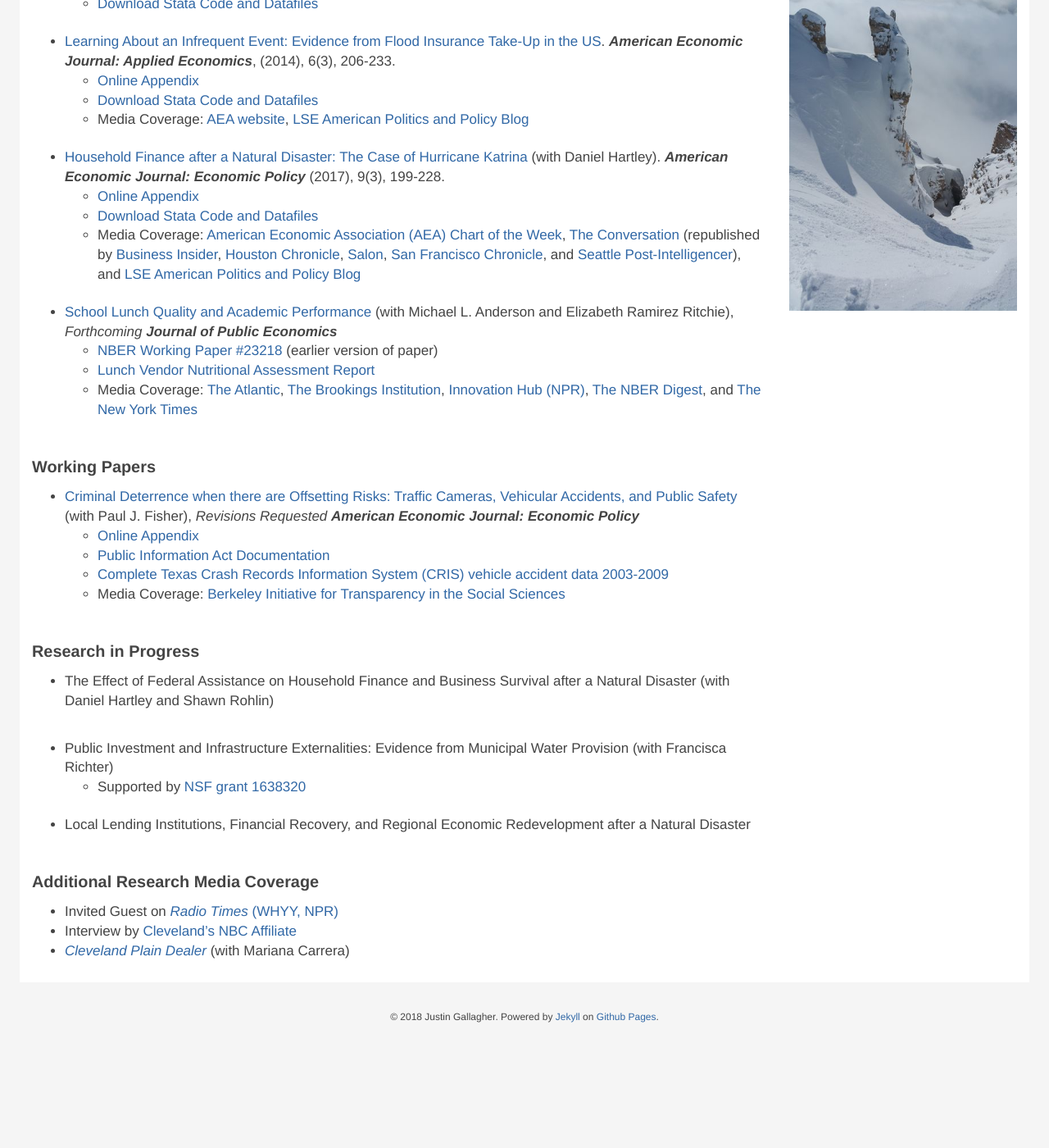
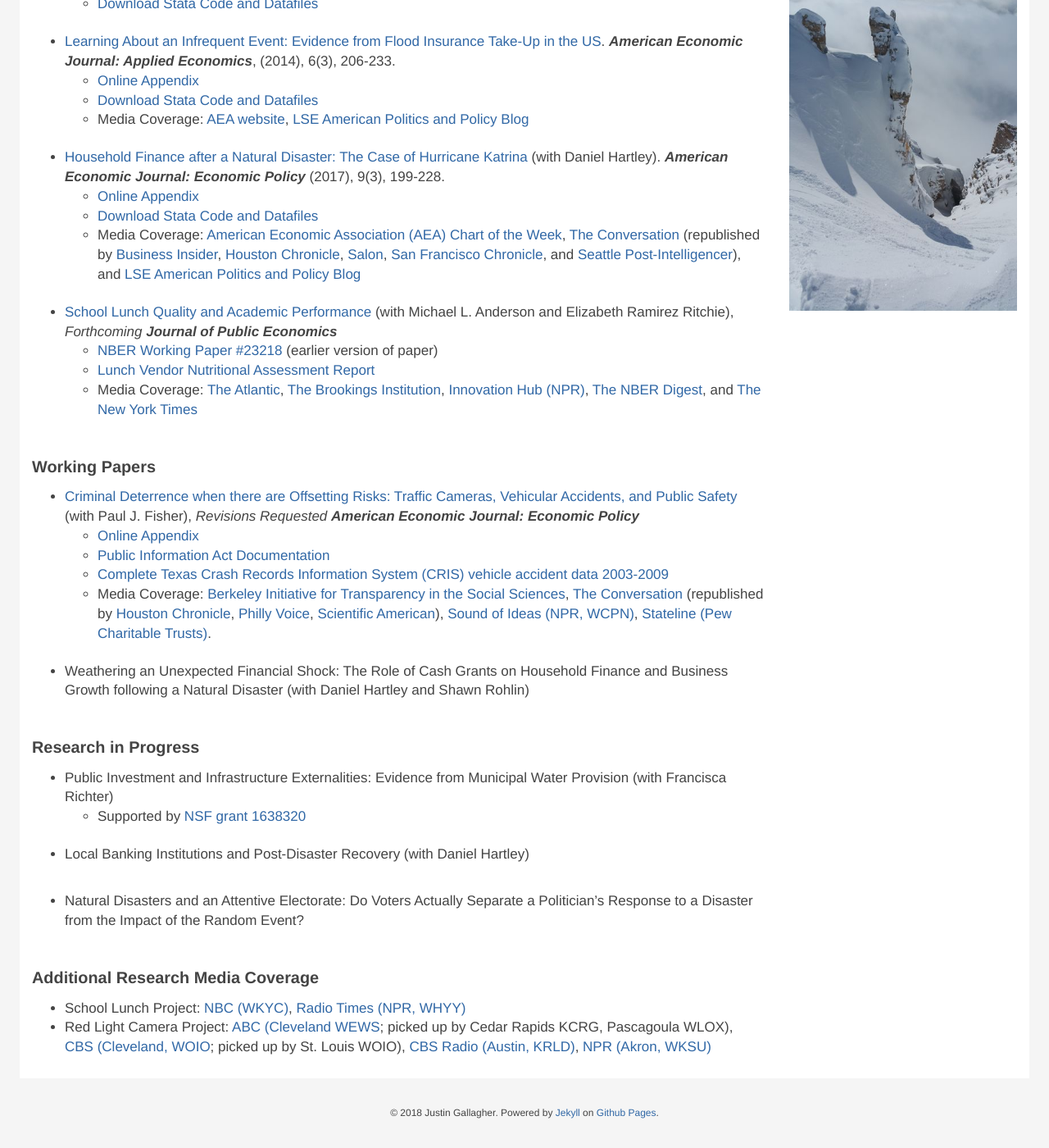
Before and after one commit to justinpgallagher/justinpgallagher.github.io, a Jekyll site: the page built from research.html, in a window 1280 px wide and 1400 px high, scrolled down 315 px. Shown: the whole window at 82% size. Built offline with Jekyll 4.4.1, drawn with Linux system fonts in a browser that asks for light colours; nearby versions of some CDN libraries; some web fonts are replaced; library files that are not in the unit come from our copies; before the commit the page ends 1598 px from its top, so only the background shows below that.

Commit message:
Update research.md

```diff
--- a/_includes/research.md
+++ b/_includes/research.md
@@ -48,21 +48,33 @@
   - [Public Information Act Documentation](research_files/Public-Information-Act-Letters.zip)
   - [Complete Texas Crash Records Information System (CRIS) vehicle accident data 2003-2009](research_files/2003-2009-texas-cris-accident-data.zip)
   - Media Coverage:
-    [Berkeley Initiative for Transparency in the Social Sciences](http://www.bitss.org/2017/09/11/public-data-that-isnt-or-wasnt-public/)
+    [Berkeley Initiative for Transparency in the Social Sciences](http://www.bitss.org/2017/09/11/public-data-that-isnt-or-wasnt-public/),
+    [The Conversation](https://theconversation.com/cameras-can-catch-cars-that-run-red-lights-but-that-doesnt-make-streets-safer-100217)
+    (republished by
+      [Houston Chronicle](https://www.houstonchronicle.com/local/gray-matters/article/red-light-cameras-crashes-houston-safety-13158207.php),
+      [Philly Voice](https://www.phillyvoice.com/red-light-cameras-do-not-make-streets-safer-study/),
+      [Scientific American](https://www.scientificamerican.com/article/red-light-cameras-may-not-make-streets-safer/)),
+    [Sound of Ideas (NPR, WCPN)](http://www.ideastream.org/programs/sound-of-ideas/cleveland-begins-fines-for-violation-of-trash-and-recycling-rules-red-light-camera-study),
+    [Stateline (Pew Charitable Trusts)](https://www.pewtrusts.org/en/research-and-analysis/blogs/stateline/2018/09/28/taking-a-uturn-on-redlight-speed-cameras).
+
+- {:.pub_li} Weathering an Unexpected Financial Shock: The Role of Cash Grants on Household Finance and Business Growth following a Natural Disaster (with Daniel Hartley and Shawn Rohlin)
 
 
 ### Research in Progress
 
-- {:.pub_li} The Effect of Federal Assistance on Household Finance and Business Survival after a Natural Disaster (with Daniel Hartley and Shawn Rohlin)
-
 - {:.pub_li} Public Investment and Infrastructure Externalities: Evidence from Municipal Water Provision (with Francisca Richter)
   - Supported by [NSF grant 1638320](https://www.nsf.gov/awardsearch/showAward?AWD_ID=1638320&amp;HistoricalAwards=false)
 
-- {:.pub_li} Local Lending Institutions, Financial Recovery, and Regional Economic Redevelopment after a Natural Disaster
+- {:.pub_li} Local Banking Institutions and Post-Disaster Recovery (with Daniel Hartley)
 
+- {:.pub_li} Natural Disasters and an Attentive Electorate: Do Voters Actually Separate a Politician's Response to a Disaster from the Impact of the Random Event?
 
 ### Additional Research Media Coverage
 
-- Invited Guest on [_Radio Times_ (WHYY, NPR)](http://whyy.org/cms/radiotimes/2017/09/13/school-lunch-teens-sleep/)
-- Interview by [Cleveland's NBC Affiliate](http://www.wkyc.com/life/school-lunch-study-maureen-kyle/466898210)
-- [_Cleveland Plain Dealer_](http://www.cleveland.com/opinion/index.ssf/2015/05/why_vaccinating_our_child_is_a.html) (with Mariana Carrera)
+- School Lunch Project: [NBC (WKYC)](https://www.wkyc.com/video/life/school-lunch-study-maureen-kyle/95-2699211),
+  [Radio Times (NPR, WHYY)](https://whyy.org/episodes/school-lunch-teens-sleep/)
+- Red Light Camera Project: [ABC (Cleveland WEWS](https://www.news5cleveland.com/news/local-news/cleveland-metro/cwru-study-red-light-cameras-dont-reduce-accidents-or-make-intersections-safer);
+  picked up by Cedar Rapids KCRG, Pascagoula WLOX),
+  [CBS (Cleveland, WOIO](http://www.cleveland19.com/story/38778629/study-shows-red-light-cameras-of-no-safety-value/); picked up by St. Louis WOIO),
+  [CBS Radio (Austin, KRLD)](https://krld.radio.com/articles/texas-governor-puts-breaks-red-light-cameras),
+  [NPR (Akron, WKSU)](http://www.wksu.org/post/red-light-cameras-dont-reduce-traffic-accidents-according-case-western-study#stream/0)
```
